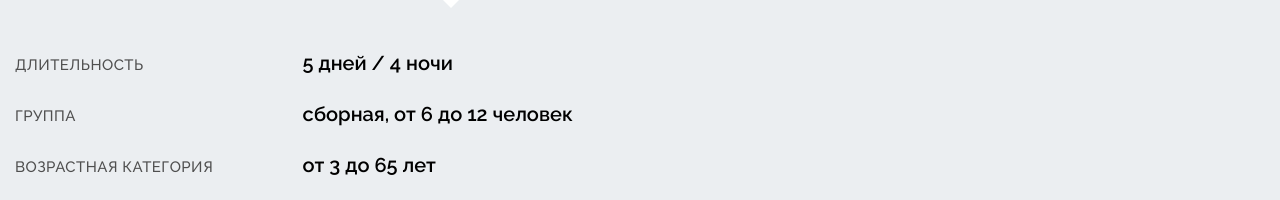
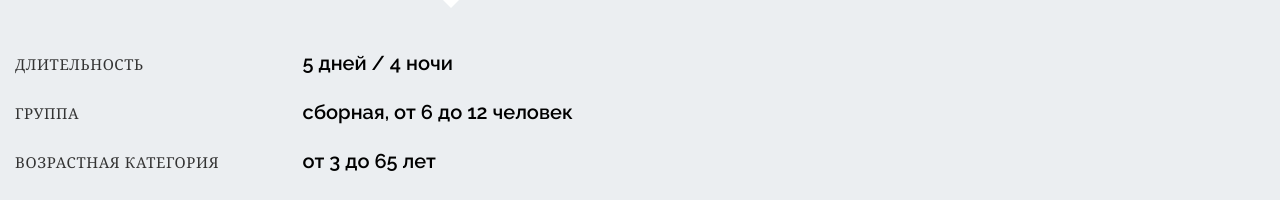
Before and after one commit to LayMorja/geography, a plain HTML site: page info.html in a window 1280 px wide. Shown: the part 542-742 px from the top of the page. Drawn offline with Linux system fonts and the light colour scheme; files whose address does not match are found by name.

Commit message:
Изменил стили для страницы важной информации

```diff
--- a/css/style.css
+++ b/css/style.css
@@ -1340,13 +1340,14 @@ h6 {
 .user-content table tr td:first-child {
 	width: 23%;
 	padding-right: 1.8rem;
-	font-family: var(--ff-bt);
-	font-weight: 500;
+	font-family: 'Noto Serif';
+	font-style: normal;
+	font-weight: 400;
 	font-size: 0.9375rem;
-	line-height: 1.6;
-	letter-spacing: 0.03em;
+	line-height: 1.25;
+	letter-spacing: 0.04em;
 	text-transform: uppercase;
-	color: var(--clr-grey-500);
+	color: var(--clr-grey-400);
 }
 .user-content table tr td:last-child {
 	font-weight: 600;
```
